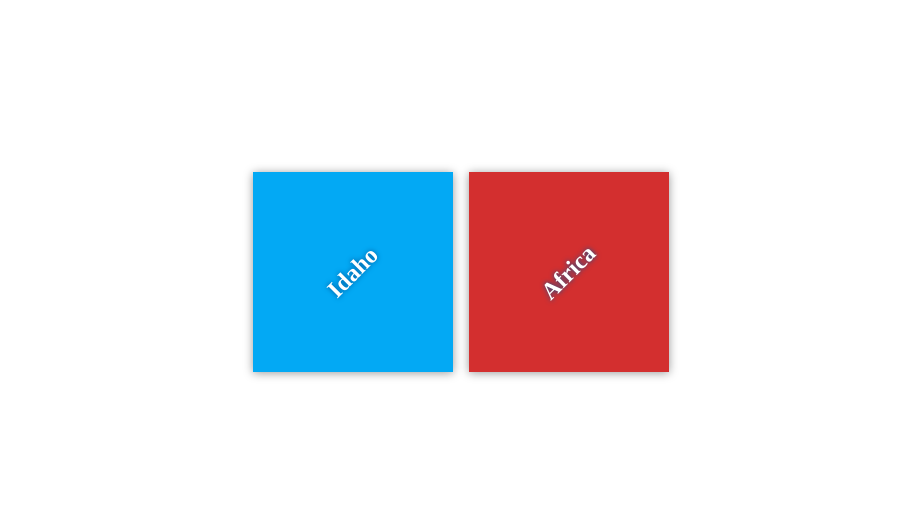
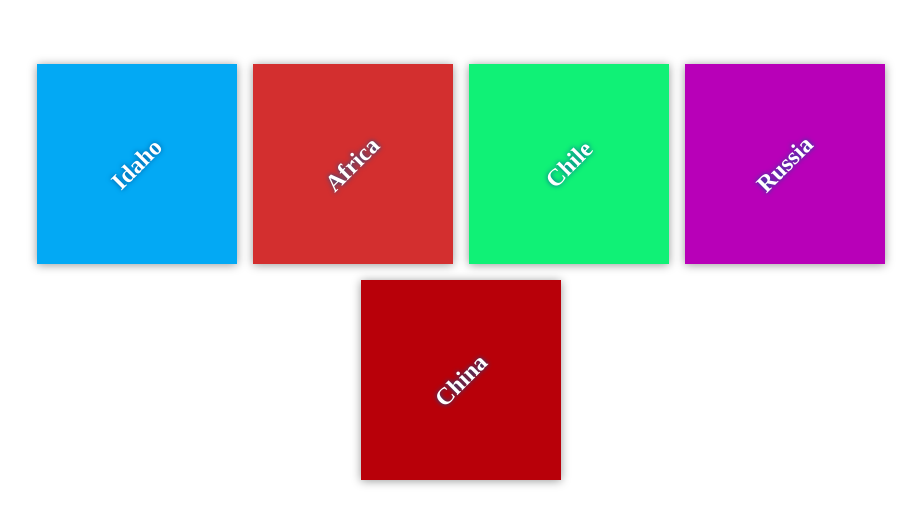
Before and after one commit to Redouane64/my-travel-plans, a plain HTML site: page Index.html in a window 1280 px wide. Shown: the part 128-652 px from the top of the page, without its empty margins (179-1100 px from the left). Drawn offline with Linux system fonts and the light colour scheme.

Commit message:
Add more destinations.

```diff
--- a/Index.html
+++ b/Index.html
@@ -17,6 +17,15 @@
             <div class="destination" id="paris">
                 <h2>Africa</h2>
             </div>
+            <div class="destination" id="chile">
+                <h2>Chile</h2>
+            </div>
+            <div class="destination" id="russia">
+                <h2>Russia</h2>
+            </div>
+            <div class="destination" id="china">
+                <h2>China</h2>
+            </div>
         </div>
     </div>
 
--- a/css/app.css
+++ b/css/app.css
@@ -64,3 +64,15 @@ h2 {
     transition: transform 0.5s;
     text-shadow: 0 0 5px #01579b;
 }
+
+#chile {
+    background-color: #10f176;
+}
+
+#russia {
+    background-color: #b800b8;
+}
+
+#china {
+    background-color: #b80009;
+}
```
